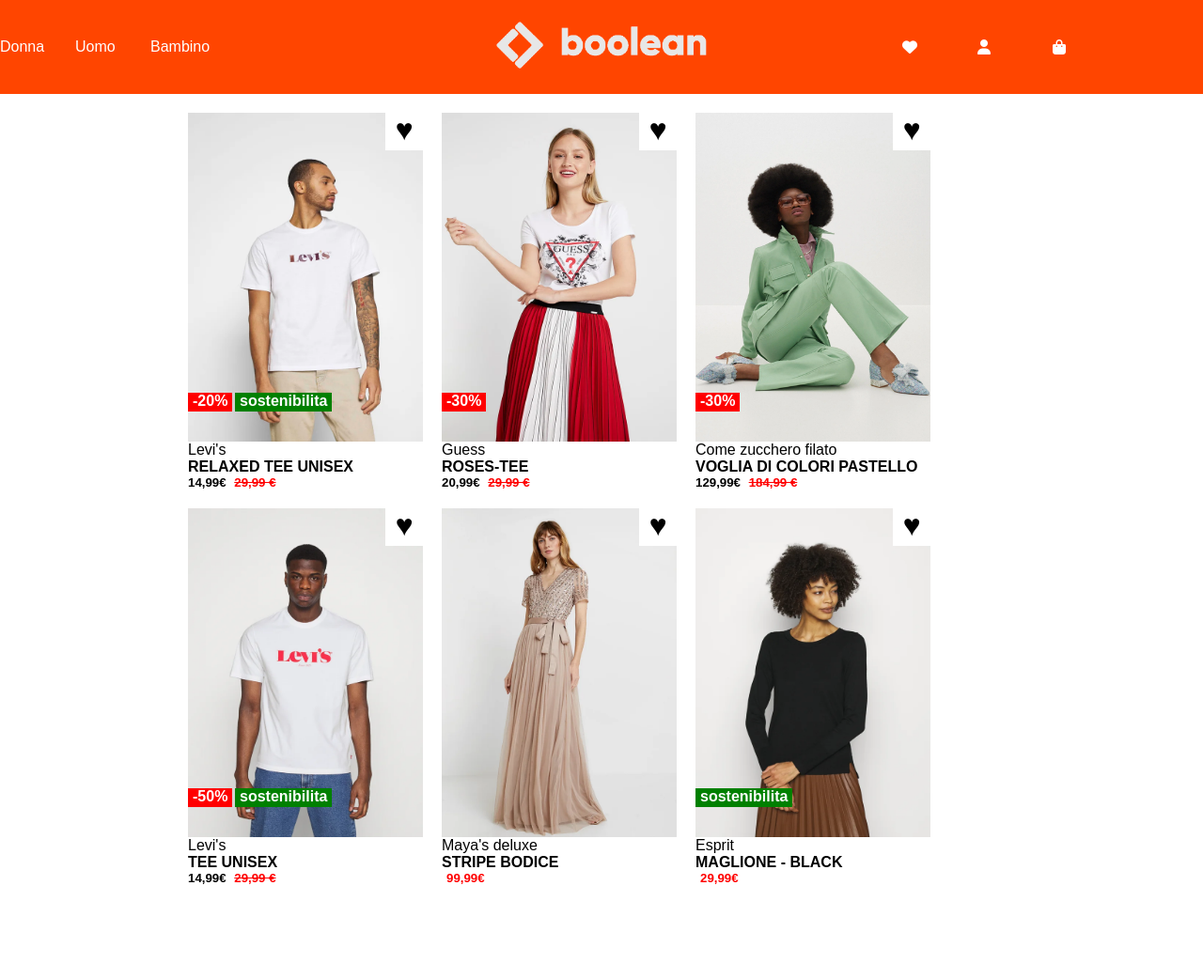
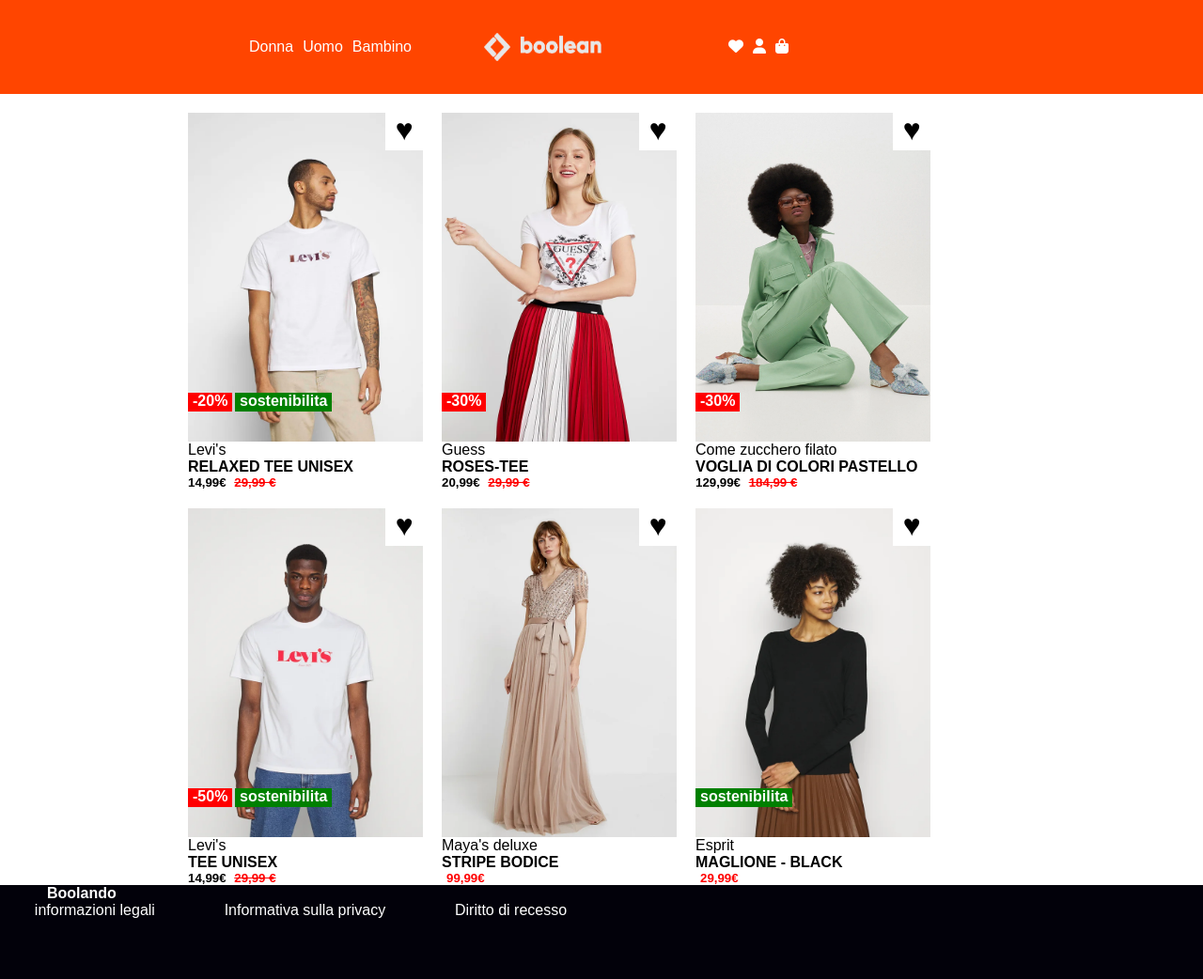
Before and after one commit to SimoneDiPrima/html-css-boolando, a plain HTML site: page index.html in a window 1280 px wide. Shown: the whole page at 94% size. Before the commit the page ends 942 px from the top, so only its background shows below. Drawn offline with Linux system fonts and the light colour scheme.

Commit message:
esercizio completo senza footer

```diff
--- a/css/style.css
+++ b/css/style.css
@@ -11,35 +11,67 @@ padding-top:100px;
 .header-container{
     height:100px;
     width:100%;
+    margin:0 auto;
     background-color: orangered;
     display:flex;
     align-items:center;
+    justify-content:center;
     position:fixed;
     top:0;
     left:0;
     right:0;
-    margin:0 auto;
     color:white;
     z-index: 1;
 }
-#sin-item{
-   margin-left:50px;}
+.navbar{
+    max-width:1400px;
+    margin:0 auto;
+    display:flex;
+    justify-content:space-between;
+}
+.nav-col{
+    width:250px;
+    display:flex;
+    justify-content:space-between;
+}
+.nav-col .right-menu{
+    display:flex;
+    align-self: right;
+}
 .logo{
     height:50px;
-    text-align: center;
+
 }
-.header-lat{
+ul{
+    list-style-type:none;
+}
+.left-menu{
+    width:25%;
     height:50px;
     display:flex;
+    align-items:center;
+}
+.left-menu li{
+    margin-right:10px;
+}
+.right-menu{
     width:25%;
-    vertical-align:middle;
+    height:50px;
+    display:flex;
     align-items:center;
-    text-align: center;
 }
+a{
+    text-decoration: none;
+    color:white;
+}
+.right-menu li{
+    margin-left:10px;
+}
+
 .titolo-centrale{
+    height:30px;
     width:50%;
-    text-align:center;
-    vertical-align:middle;
+    align-self:center;
 }
 .main-container{
     width:900px;
@@ -132,3 +164,26 @@ content: url('../img/1b.webp');
         cursor: pointer;
         color:red;
     }
+.footer-finale{
+    margin:auto 0;
+    height:100px;
+    background-color: rgb(2, 1, 10);
+
+}
+.titoletto-footer{
+    margin-left:50px;
+    color:white;
+    font-weight:bold;
+    display:flex;
+    align-items: center;
+}
+.footer-item-left{
+    width:50%;
+    display:flex;
+    justify-content: space-around;
+
+}
+.footer-item-right{
+    width:50%;
+    display:flex;
+}
--- a/index.html
+++ b/index.html
@@ -13,19 +13,23 @@
 <body>
    <header>
        <div class="header-container">
-
-            <ul class="header-lat" id="sin-items">
-                <li class="header-lat">Donna</li>
-                <li class="header-lat">Uomo</li>
-                <li class="header-lat">Bambino</li>
-            </ul>
-            <h3 class="titolo-centrale"><img class="logo" src="img/boolean-logo.png" alt=""></h3>
-            <ul class="header-lat" id="dest-item">
-                <li class="header-lat"><i class="fa-solid fa-heart"></i></li>
-                <li class="header-lat"><i class="fa-solid fa-user"></i></li>
-                <li class="header-lat"><i class="fa-solid fa-bag-shopping"></i></li>
-            </ul>
-
+           <div class="navbar">
+            <div class="nav-col">
+                    <ul class="left-menu">
+                        <li><a href="#" target="_blank">Donna</a></li>
+                        <li><a href="#"  target="_blank">Uomo</a></li>
+                        <li><a href="#"  target="_blank">Bambino</a></li>
+                    </ul>
+            </div>
+            <div class="nav-col"><img class="logo titolo-centrale" src="img/boolean-logo.png" alt=""> </div>
+            <div class="nav-col">
+                    <ul class="right-menu" id="dest-item">
+                        <li><a href="#"  target="_blank"><i class="fa-solid fa-heart"></i></a></li>
+                        <li><a href="#" target="_blank"><i class="fa-solid fa-user"></i></a></li>
+                        <li><a href="#" target="_blank"><i class="fa-solid fa-bag-shopping"></i></a></li>
+                    </ul>
+                </div>
+            </div>
 
         </div>
    </header>
@@ -94,10 +98,20 @@
                 <figcaption>Esprit</figcaption>
                     <h4>MAGLIONE - BLACK</h4>
                     <h5 class="red-price"> 29,99€</h5>
-
             </div>
         </div>
     </main>
+    <footer>
+        <div class="footer-finale">
+            <div class="colo-sin">
+                <div class="titoletto-footer">Boolando</div>
+                    <ul class="footer-item-left">
+                        <li><a href="">informazioni legali</a></li>
+                        <li><a href="">Informativa sulla privacy</a></li>
+                        <li><a href="">Diritto di recesso</a></li>
+                    </ul>
+                </div>
+        </div>
 
 </body>
 </html>
```
